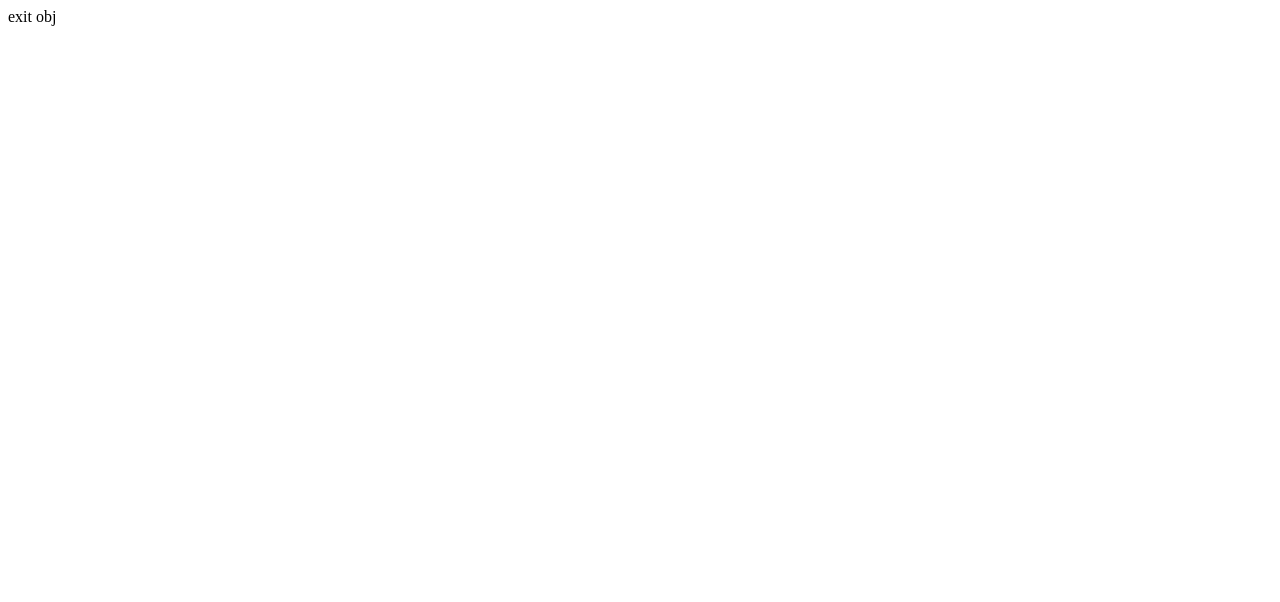
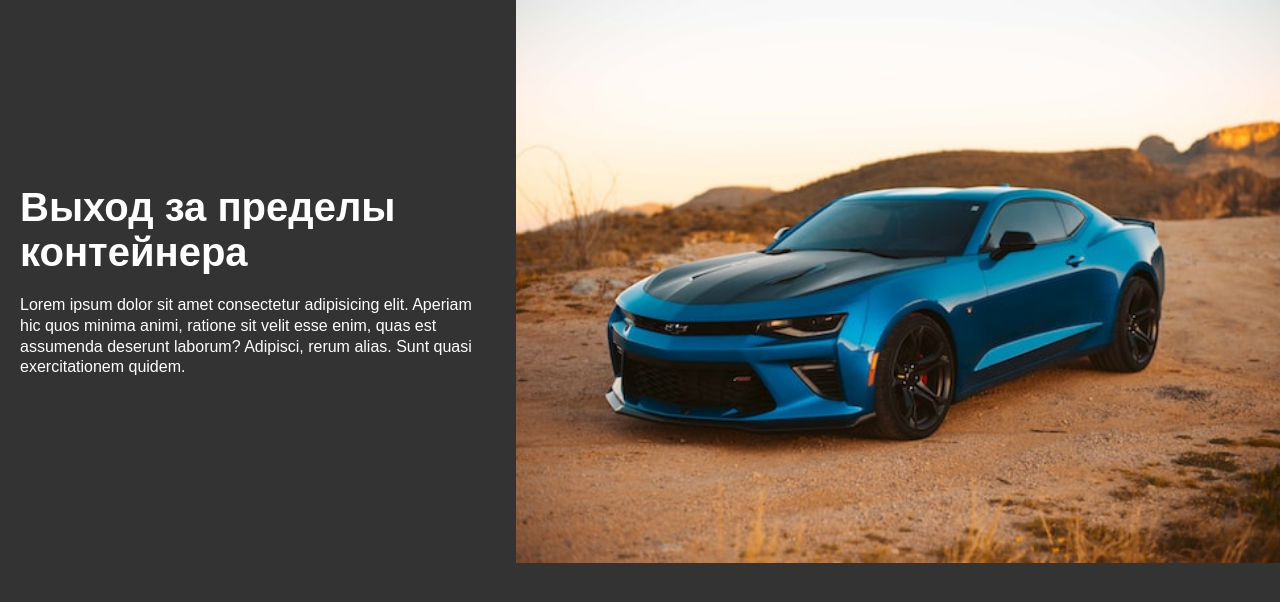
Before and after one commit to alexNov86/exit_object, a plain HTML site: page index.html in a window 1280 px wide. Drawn offline with Linux system fonts and the light colour scheme.

Commit message:
Second commit

```diff
--- a/css/style.css
+++ b/css/style.css
@@ -0,0 +1,91 @@
+/* Easy reset style */
+*,
+*::before,
+*::after {
+  padding: 0;
+  margin: 0;
+  border: 0;
+  box-sizing: border-box;
+  -webkit-box-sizing: border-box;
+}
+html,
+body {
+  height: 100%;
+  background-color: #333;
+  font-family: Arial, Helvetica, sans-serif;
+  color: #fff;
+  font-size: 14px;
+}
+/* END easy reset style */
+
+.section {
+  overflow: hidden;
+}
+
+@media (min-width: 767px) {
+  .section {
+    display: flex;
+  }
+}
+.section__content {
+  flex: 0 0 100%;
+  display: flex;
+}
+.section__container {
+  max-width: 1360px;
+  padding: 0px 20px;
+  margin: 0px auto;
+  /* background-color: red; */
+  display: flex;
+  align-items: center;
+}
+.section__body {
+  /* width: 50%; */
+  padding: 50px 0px 50px 0px;
+}
+
+@media (min-width: 767px) {
+  .section__body {
+    width: 40%;
+    padding: 50px 20px 50px 0px;
+  }
+}
+
+.section__title {
+  font-size: 40px;
+  margin: 0px 0px 20px 0px;
+}
+.section__text {
+  line-height: 130%;
+  font-size: 16px;
+}
+.section__image img {
+  max-width: 100%;
+  display: block;
+  margin: 0 auto;
+}
+
+@media (min-width: 767px) {
+  .section__image {
+    position: relative;
+    flex: 0 0 calc(((100vw - 40px) * 0.6) + 20px);
+    padding: 0 0 44% 0;
+    transform: translate(-100%, 0);
+  }
+  .section__image img {
+    position: absolute;
+    width: 100%;
+    height: 100%;
+    top: 0;
+    left: 0;
+    object-fit: cover;
+  }
+}
+
+@media (min-width: 1360px) {
+  .section__image {
+    /* flex: 0 0
+      calc(100vw - (((100vw - 1360px) / 2) + ((1360px - 40px) * 0.4) + 20px)); */
+    flex: 0 0 calc(50vw - (0.4 - 0.5) * (1360px - 40px));
+  }
+}
--- a/index.html
+++ b/index.html
@@ -8,6 +8,25 @@
     <title>Exit object</title>
   </head>
   <body>
-    exit obj
+    <div class="wrapper">
+      <section class="section">
+        <div class="section__content">
+          <div class="section__container">
+            <div class="section__body">
+              <h1 class="section__title">Выход за пределы контейнера</h1>
+              <div class="section__text">
+                Lorem ipsum dolor sit amet consectetur adipisicing elit. Aperiam
+                hic quos minima animi, ratione sit velit esse enim, quas est
+                assumenda deserunt laborum? Adipisci, rerum alias. Sunt quasi
+                exercitationem quidem.
+              </div>
+            </div>
+          </div>
+        </div>
+        <div class="section__image">
+          <img src="img/640x426.jpg" alt="auto" />
+        </div>
+      </section>
+    </div>
   </body>
 </html>
```
Also changed, not shown: img/1920x1280.jpg (added), img/2400x1600.jpg (added), img/640x426.jpg (added).
